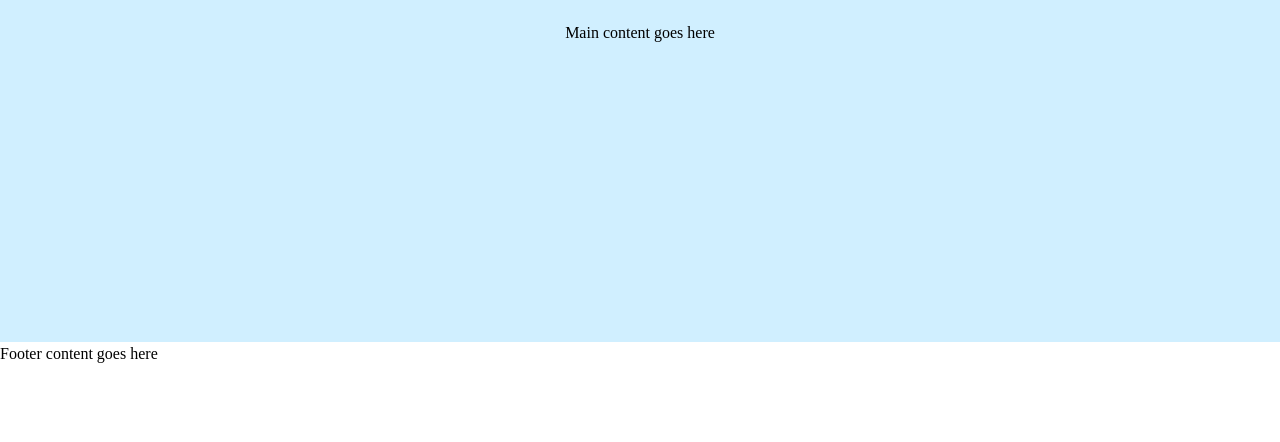
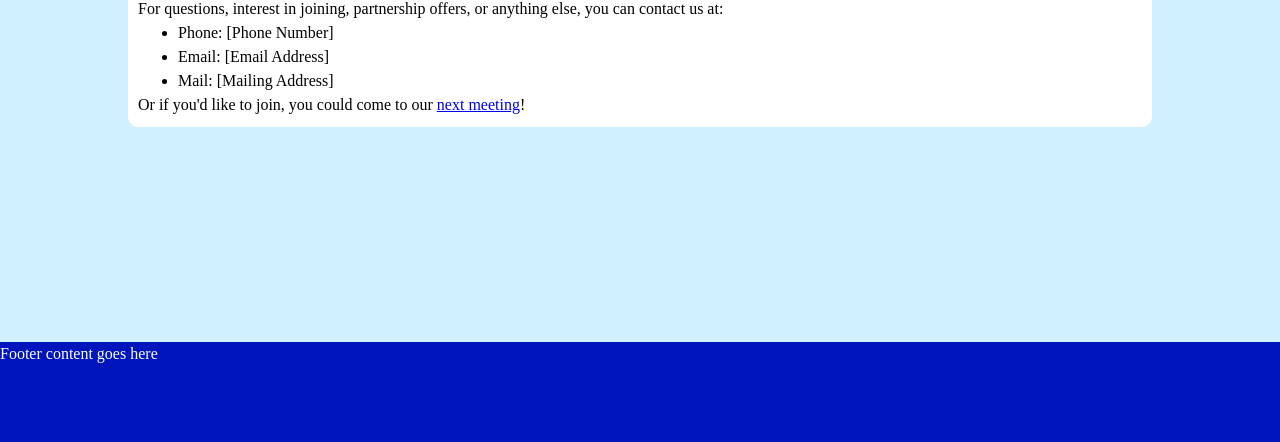
Before and after one commit to Feathercrown/Fitzwilliam-Democrats, a plain HTML site: page src/contact.html in a window 1280 px wide. Shown: the part 358-800 px from the top of the page. Drawn offline with Linux system fonts and the light colour scheme.

Commit message:
Finish Members and Contact pages' structure

```diff
--- a/src/contact.html
+++ b/src/contact.html
@@ -19,6 +19,19 @@
         <a href="./resources.html">Resources</a>
         <a href="./members.html">Members</a>
     </nav>
-    <main>Main content goes here</main>
+    <main>
+        <div class="content-card">
+            <div class="content-section">
+                <h1>Contact Us</h1>
+                <span>For questions, interest in joining, partnership offers, or anything else, you can contact us at:</span>
+                <ul>
+                    <li>Phone: [Phone Number]</li>
+                    <li>Email: [Email Address]</li>
+                    <li>Mail: [Mailing Address]</li>
+                </ul>
+                <span>Or if you'd like to join, you could come to our <a href="./events.html">next meeting</a>!</span>
+            </div>
+        </div>
+    </main>
     <footer>Footer content goes here</footer>
 </body>
--- a/src/styles/common.css
+++ b/src/styles/common.css
@@ -85,6 +85,8 @@ body > main {
 
 body > footer {
     height: 100px;
+    background-color: var(--dem-dark-blue);
+    color: white;
 }
 
 @media screen {
@@ -96,6 +98,10 @@ body > footer {
     background-color: white;
     border-radius: 10px;
     padding: 10px;
+}
+
+.content-card > *:not(:last-child) {
+    margin-bottom: 10px;
 }
 
 .content-grid {
```
Also changed, not shown: src/members.html (+7 -1 lines).
